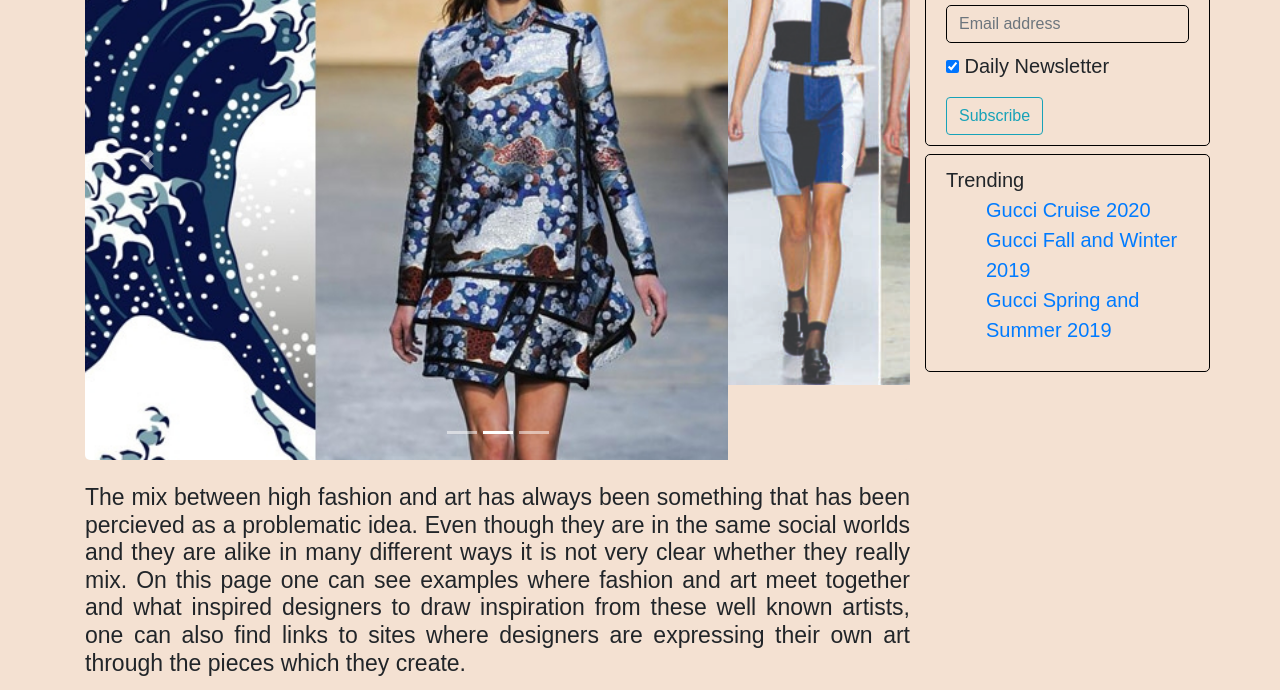
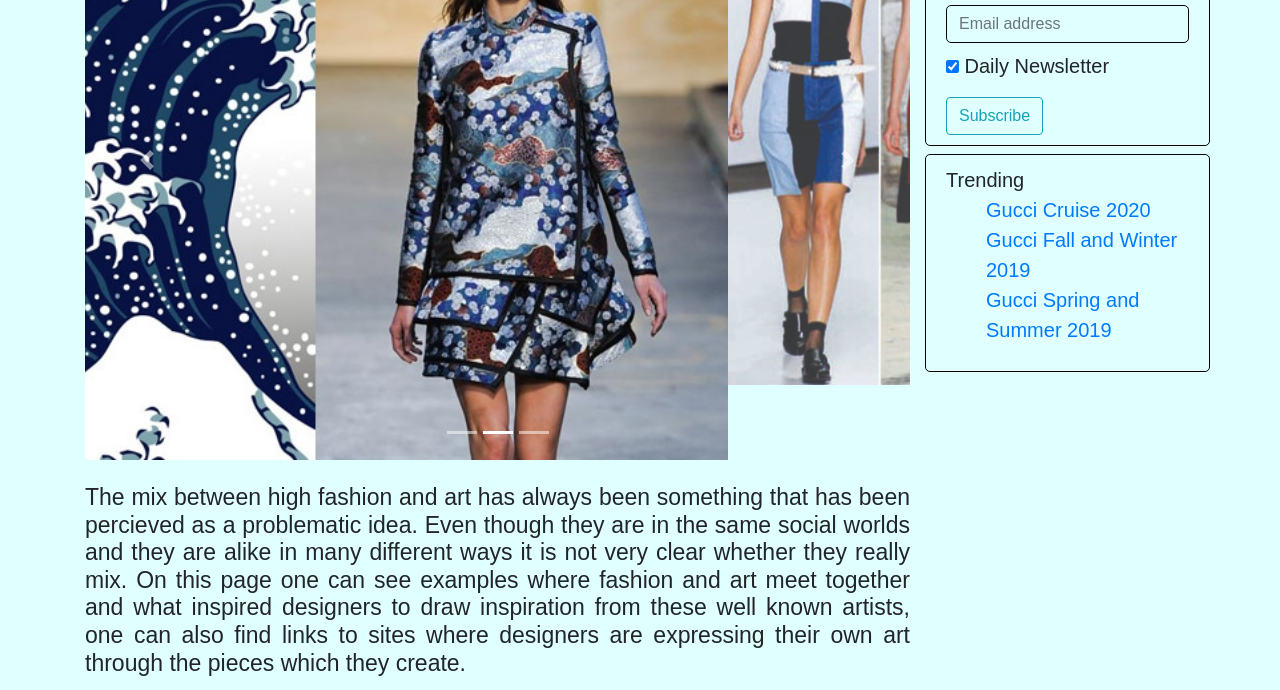
Before and after one commit to bonellomiriam/Competition-Miriam-Ylenia, a plain HTML site: page index.html in a window 1280 px wide. Shown: the part 220-910 px from the top of the page. Drawn offline with nearby package versions, Linux system fonts and the light colour scheme.

Commit message:
changed the background colour and the colour in the newsletter boxes along with the sign up page

```diff
--- a/css/style.css
+++ b/css/style.css
@@ -1,7 +1,7 @@
 
 body {
   font-family: 'Assistant', sans-serif;
-  background-color: #f4e1d2;
+  background-color: #E0FFFF;
 }
 
 .custom-box {
@@ -14,7 +14,7 @@ body {
 .carousel-inner {
   max-height:600px;
   border-radius: 5px;
-  background-color: #f4e1d2;
+  background-color: #E0FFFF;
 }
 
 .navbar-brand{
@@ -65,7 +65,7 @@ h1{
 }
 
 .form-control{
-  background-color: #f4e1d2;
+  background-color: #E0FFFF;
   border: 1px solid black;
   border-radius: 5px;
 }
```
